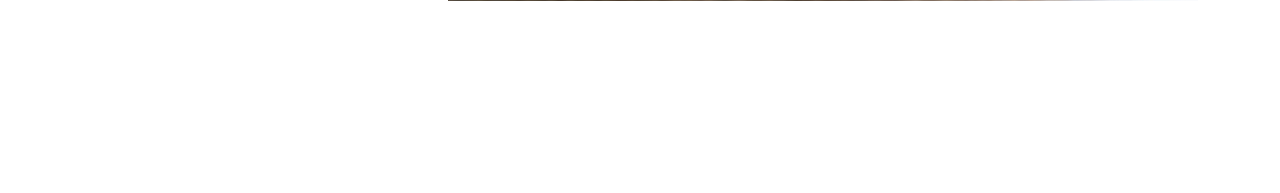
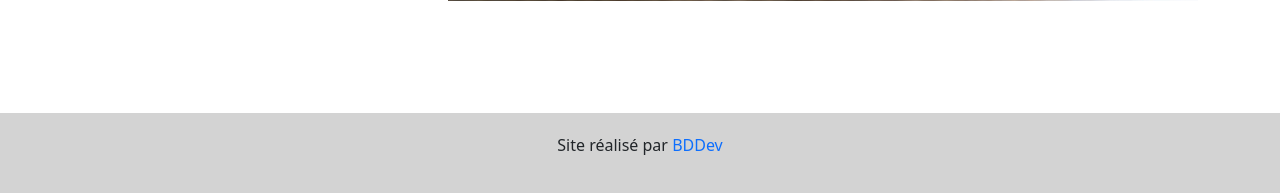
Before and after one commit to Brunod32/eva_back_trtconseil, a Symfony app: template templates/home/index.html.twig in a window 1280 px wide. Shown: the part 607-800 px from the top of the page. Run offline with Twig, Linux system fonts and the light colour scheme; the template is opened without the code that fills it, so the values that code supplies are empty; some libraries are stand-ins or nearby versions.

Commit message:
Added footer and some comments

```diff
--- a/public/css/style.css
+++ b/public/css/style.css
@@ -79,3 +79,18 @@ a {
     height:500px;
     width:auto;
 }
+
+/* footer */
+html {
+    position: relative;
+    min-height: 100%
+}
+
+.footer {
+    background-color: lightgrey;
+    position: absolute;
+    bottom: 0;
+    width: 100%;
+    white-space: nowrap;
+    padding: 20px;
+}
--- a/src/Security/AppUserAuthenticator.php
+++ b/src/Security/AppUserAuthenticator.php
@@ -49,8 +49,7 @@ class AppUserAuthenticator extends AbstractLoginFormAuthenticator
             return new RedirectResponse($targetPath);
         }
 
-        // For example:
-        // return new RedirectResponse($this->urlGenerator->generate('app_home'));
+        // Returns a different page after login depending on the role
         $user = $token->getUser();
         if (in_array("ROLE_ADMIN", $user->getRoles())) {
             return new RedirectResponse($this->urlGenerator->generate('app_administrator'));
--- /dev/null
+++ b/templates/_footer.html.twig
@@ -0,0 +1,3 @@
+<footer class="footer text-center">
+    <p>Site réalisé par <a href=mailto:"bruno.dev@gmail.com">BDDev</a></p>
+</footer>
--- a/templates/home/index.html.twig
+++ b/templates/home/index.html.twig
@@ -5,10 +5,18 @@
 {% block body %}
     {{ include('_navbar.html.twig') }}
 
-    <div class="container homepage">
+    {# Alert message after registration #}
+    {% for message in app.flashes('success') %}
+        <div class="alert alert-success text-center mt-5">
+            {{ message }}
+        </div>
+    {% endfor %}
+
+    <div class="container homepage main">
         <p class="homepage__description">Favoriser la rencontre des talents</p>
         <img class="homepage__img" src="{{ asset('/img/job.jpg') }}" alt="Poignée de mains">
     </div>
 
-{#    {{ include('_footer.html.twig') }}#}
+
+    {{ include('_footer.html.twig') }}
 {% endblock %}
```
Also changed, not shown: src/Controller/RegistrationController.php (+10 -0 lines).
